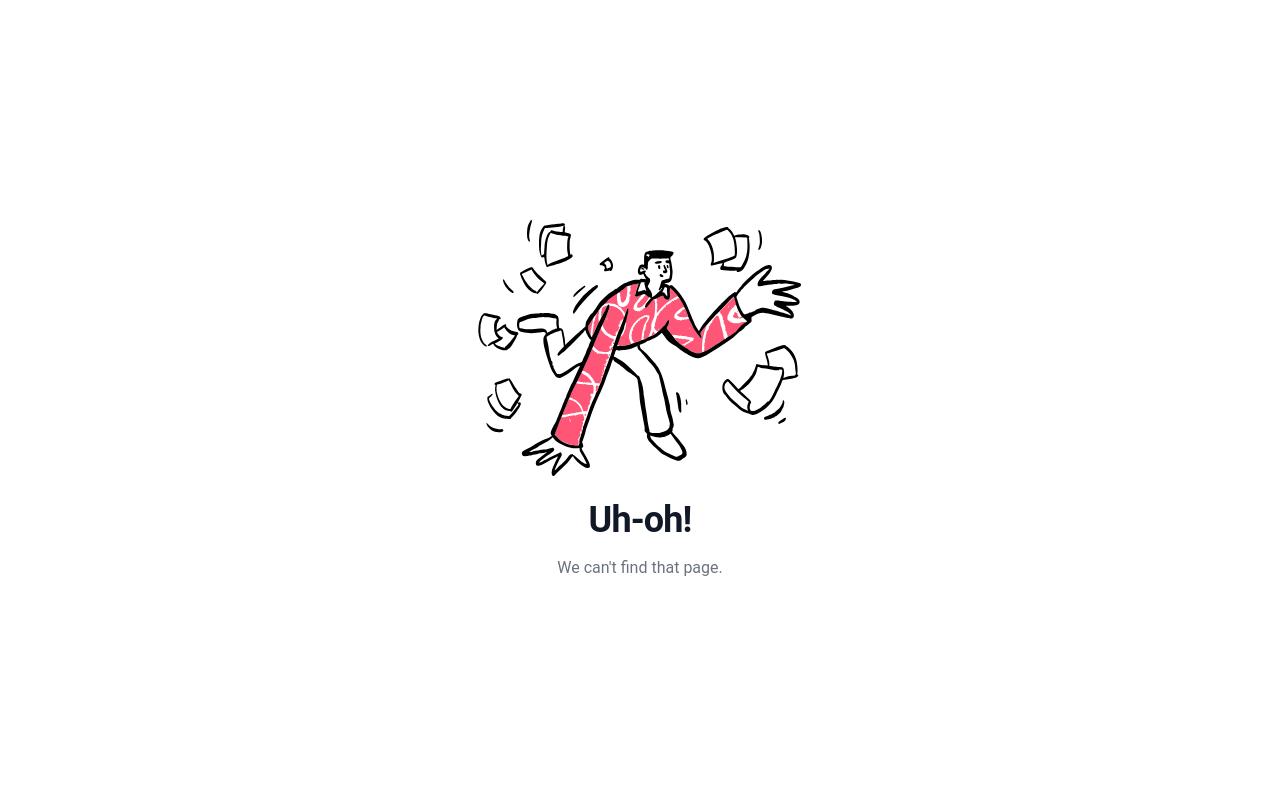
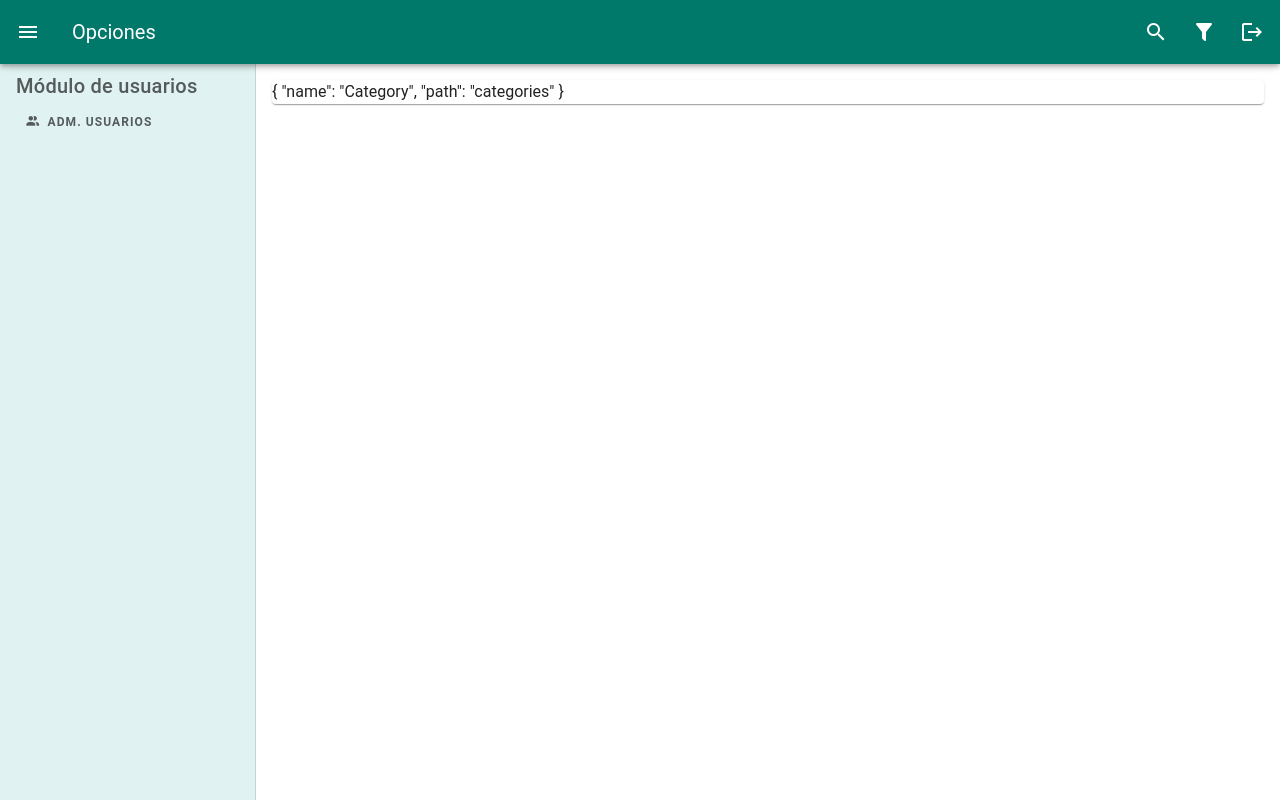
Before and after one commit to lororock/inventas-app-front, a Vue app: page /categories in a window 1280 px wide. Built offline with nearby package versions, Linux system fonts and the light colour scheme; no server answers; sample sign-in values are in the browser's storage.

Commit message:
:sparkles: Implement table crud for categories and added new view for example

```diff
--- a/src/router/index.ts
+++ b/src/router/index.ts
@@ -7,6 +7,7 @@ import { useAuthStore } from "../store/auth.store.ts";
 import Login from "../views/Login.vue";
 import HomeDashboard from "../views/Dashboard/HomeDashboard.vue";
 import Employee from "../views/Dashboard/Employee.vue";
+import CategoryView from "../views/Dashboard/CategoryView.vue";
 
 const router = createRouter({
   history: createWebHistory(),
@@ -26,6 +27,12 @@ const router = createRouter({
       path: "/employees",
       name: "Employee",
       component: Employee,
+      meta: { requiresAuth: true },
+    },
+    {
+      path: "/categories",
+      name: "Category",
+      component: CategoryView,
       meta: { requiresAuth: true },
     },
     {
@@ -55,13 +62,13 @@ router.beforeEach(async (to, _, next) => {
     if (!decoded) next({ path: "/" });
 
     if (!(decoded.exp < Date.now() / 1000)) {
-      authStore.setToken(localStorage.getItem("token-inventas") as string)
+      authStore.setToken(localStorage.getItem("token-inventas") as string);
       return next();
     }
 
     const valid = await authStore.validTokenRefresh();
     if (!valid) return next({ path: "/" });
-    authStore.setToken(localStorage.getItem("token-inventas") as string)
+    authStore.setToken(localStorage.getItem("token-inventas") as string);
   }
   next();
 });
--- /dev/null
+++ b/src/views/Dashboard/CategoryView.vue
@@ -0,0 +1,12 @@
+<script setup lang="ts">
+import ITable from "../../components/general/ITable.vue";
+import EntityConfig from "../../interface/entity.config.ts";
+const configTable: EntityConfig = {
+  name: "Category",
+  path: "categories",
+};
+</script>
+
+<template>
+  <ITable :config="configTable" />
+</template>
```
